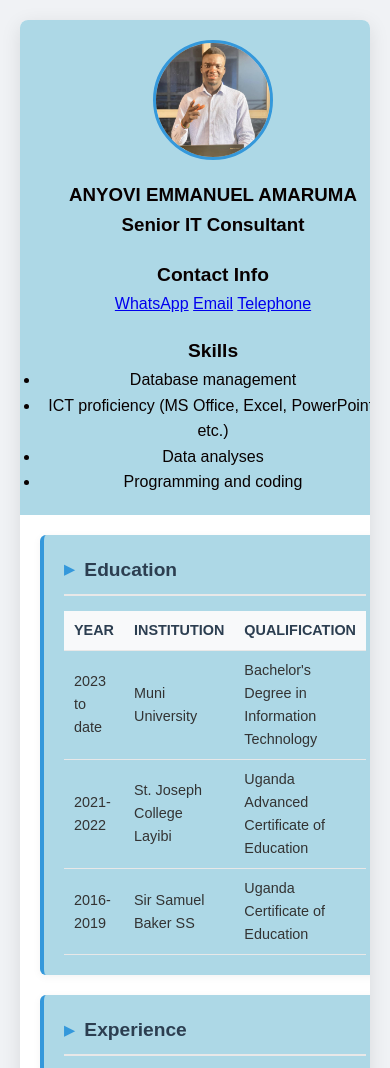
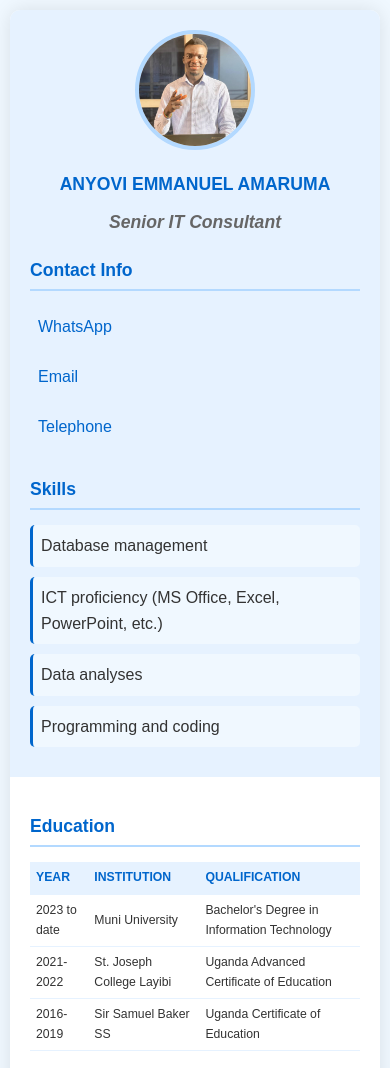
Before and after one commit to manizoh/cv-grid, a plain HTML site: page index.html in a window 390 px wide. Shown: the top 1068 px of the page. Drawn offline with Linux system fonts and the light colour scheme.

Commit message:
Update style.css

```diff
--- a/style.css
+++ b/style.css
@@ -1,4 +1,4 @@
-/* Base styles and reset */
+/* Reset and base styles */
 * {
     margin: 0;
     padding: 0;
@@ -6,282 +6,166 @@
 }
 
 body {
-    font-family: 'Arial', sans-serif;
+    font-family: Arial, sans-serif;
     line-height: 1.6;
+    background-color: #f0f8ff; /* Light blue background */
     color: #333;
-    background: #f0f2f5;
-    min-height: 100vh;
     padding: 20px;
 }
 
-/* Resume container with CSS Grid */
+/* Main resume container with Grid */
 .resume-container {
     display: grid;
-    grid-template-columns: 30% 70%;
-    grid-template-areas:
-        "sidebar main";
+    grid-template-columns: 30% 70%; /* Sidebar 30%, Main 70% */
+    grid-gap: 20px;
     max-width: 1200px;
     margin: 0 auto;
-    box-shadow: 0 5px 20px rgba(0, 0, 0, 0.1);
-    border-radius: 8px;
+    background-color: white;
+    border-radius: 10px;
+    box-shadow: 0 0 20px rgba(0, 0, 0, 0.1);
     overflow: hidden;
-    background-color: white;
-    min-height: 90vh;
 }
 
-/* Sidebar styling */
+/* Sidebar styles */
 aside {
-    grid-area: sidebar;
-    background: lightblue;
-    color: rgb(8, 0, 0);
+    background-color: #e6f2ff; /* Light blue sidebar */
     padding: 30px;
-    display: grid;
-    grid-template-rows: auto auto auto auto;
-    gap: 25px;
-    align-content: start;
+    display: flex;
+    flex-direction: column;
+    gap: 30px;
 }
 
-/* Profile image */
+/* Profile picture */
 aside img {
-    width: 140px;
-    height: 140px;
+    width: 150px;
+    height: 150px;
     border-radius: 50%;
     object-fit: cover;
-    border: 3px solid #3498db;
+    border: 4px solid #b3d9ff;
     margin: 0 auto;
     display: block;
-    grid-row: 1;
 }
 
-/* Profile section */
-.profile {
+/* Sidebar headings */
+aside h1 {
+    font-size: 1.5em;
+    color: #0066cc;
+    margin-bottom: 10px;
     text-align: center;
-    grid-row: 2;
 }
 
-.profile h1 {
-    font-size: 1.6rem;
-    margin-bottom: 8px;
-    color: #3498db;
-    font-weight: 600;
+aside h2 {
+    font-size: 1.3em;
+    color: #0066cc;
+    margin-bottom: 15px;
+    border-bottom: 2px solid #b3d9ff;
+    padding-bottom: 5px;
 }
 
-.profile h3 {
-    font-size: 1.1rem;
-    color: #ecf0f1;
-    font-weight: 400;
-    padding: 6px 12px;
-    background: rgba(52, 152, 219, 0.2);
-    border-radius: 15px;
-    display: inline-block;
+aside h3 {
+    font-size: 1.1em;
+    color: #666;
+    text-align: center;
+    font-style: italic;
 }
 
-/* Contact section */
-.contact {
-    grid-row: 3;
+/* Contact links */
+aside a {
+    display: block;
+    color: #0066cc;
+    text-decoration: none;
+    margin-bottom: 8px;
+    padding: 8px;
+    border-radius: 5px;
+    transition: background-color 0.3s;
 }
 
-.contact h2 {
-    font-size: 1.3rem;
-    margin-bottom: 12px;
-    color: #3498db;
-    padding-bottom: 6px;
-    border-bottom: 1px solid rgba(255, 255, 255, 0.2);
+aside a:hover {
+    background-color: #b3d9ff;
 }
 
-.contact a {
-    display: grid;
-    grid-template-columns: 20px 1fr;
-    align-items: center;
-    color: #ecf0f1;
-    text-decoration: none;
-    margin-bottom: 10px;
-    padding: 6px 10px;
-    border-radius: 4px;
-    transition: all 0.3s ease;
-    background: rgba(255, 255, 255, 0.05);
+/* Skills list */
+aside ul {
+    list-style-type: none;
+    padding-left: 0;
 }
 
-.contact a:hover {
-    background: rgba(52, 152, 219, 0.3);
-    transform: translateX(5px);
+aside li {
+    margin-bottom: 10px;
+    padding: 8px;
+    background-color: #f0f8ff;
+    border-radius: 5px;
+    border-left: 3px solid #0066cc;
 }
 
-.contact a::before {
-    content: "•";
-    color: #3498db;
+/* Main content styles */
+main {
+    padding: 30px;
+    background-color: white;
+    display: flex;
+    flex-direction: column;
+    gap: 30px;
+}
+
+/* Main content headings */
+main h2 {
+    font-size: 1.5em;
+    color: #0066cc;
+    margin-bottom: 15px;
+    border-bottom: 2px solid #b3d9ff;
+    padding-bottom: 5px;
+}
+
+/* Table styles */
+table {
+    width: 100%;
+    border-collapse: collapse;
+    margin-top: 10px;
+}
+
+th, td {
+    padding: 12px;
+    text-align: left;
+    border-bottom: 1px solid #e6f2ff;
+}
+
+th {
+    background-color: #e6f2ff;
+    color: #0066cc;
     font-weight: bold;
 }
 
-/* Skills section */
-.skills {
-    grid-row: 4;
+tr:hover {
+    background-color: #f0f8ff;
 }
 
-.skills h2 {
-    font-size: 1.3rem;
-    margin-bottom: 12px;
-    color: #3498db;
-    padding-bottom: 6px;
-    border-bottom: 1px solid rgba(255, 255, 255, 0.2);
+/* Lists in main content */
+main ul {
+    list-style-type: disc;
+    padding-left: 20px;
 }
 
-.skills ul {
-    list-style: none;
-}
-
-.skills li {
-    margin-bottom: 8px;
-    padding-left: 18px;
-    position: relative;
-    transition: transform 0.3s ease;
-}
-
-.skills li:hover {
-    transform: translateX(5px);
-}
-
-.skills li::before {
-    content: "▸";
-    color: #3498db;
-    position: absolute;
-    left: 0;
-    font-weight: bold;
-}
-
-/* Main content styling */
-main {
-    grid-area: main;
-    padding: 30px;
-    display: grid;
-    grid-template-rows: auto auto auto;
-    gap: 25px;
-    align-content: start;
-}
-
-/* Main content sections */
-main section {
-    background: lightblue;
-    padding: 20px;
-    border-radius: 6px;
-    box-shadow: 0 2px 8px rgba(0, 0, 0, 0.05);
-    border-left: 4px solid #3498db;
-    transition: transform 0.3s ease, box-shadow 0.3s ease;
-}
-
-main section:hover {
-    transform: translateY(-3px);
-    box-shadow: 0 4px 12px rgba(0, 0, 0, 0.1);
-}
-
-/* Section headings */
-main h2 {
-    font-size: 1.4rem;
-    margin-bottom: 15px;
-    color: #2c3e50;
-    padding-bottom: 8px;
-    border-bottom: 2px solid #e8e8e8;
-    display: grid;
-    grid-template-columns: auto 1fr;
-    align-items: center;
-    gap: 10px;
-}
-
-main h2::before {
-    content: "▶";
-    color: #3498db;
-    font-size: 0.7em;
-}
-
-/* Text styles */
-main p {
-    margin-bottom: 12px;
-    color: #555;
-    line-height: 1.5;
-}
-
-main ul {
-    padding-left: 18px;
+main li {
     margin-bottom: 8px;
 }
 
-main li {
-    margin-bottom: 6px;
-    position: relative;
-    padding-left: 8px;
+/* References section */
+main p {
+    margin-bottom: 10px;
 }
 
-main li::before {
-    content: "•";
-    color: #3498db;
-    font-weight: bold;
-    position: absolute;
-    left: -12px;
-}
+/* Responsive Design */
+@media screen and (max-width: 768px) {
+    body {
+        padding: 10px;
+    }
 
-/* Table styling */
-table {
-    width: 100%;
-    border-collapse: collapse;
-    margin-top: 8px;
-}
-
-th, td {
-    padding: 10px 12px;
-    text-align: left;
-    border-bottom: 1px solid #e8e8e8;
-}
-
-th {
-    background-color: #f8f9fa;
-    font-weight: 600;
-    color: #2c3e50;
-}
-
-tr {
-    transition: background-color 0.3s ease;
-}
-
-tr:hover {
-    background-color: #f5f7fa;
-}
-
-/* References section */
-.references p {
-    margin-bottom: 8px;
-}
-
-.references p strong {
-    color: #2c3e50;
-    display: block;
-    margin-top: 12px;
-    font-size: 1.1rem;
-}
-
-.references p:not(strong) {
-    padding-left: 15px;
-    color: #666;
-    font-size: 0.95rem;
-}
-
-/* Responsive design for mobile */
-@media (max-width: 768px) {
     .resume-container {
-        grid-template-columns: 1fr;
-        grid-template-areas:
-            "sidebar"
-            "main";
-        min-height: auto;
+        grid-template-columns: 1fr; /* Single column layout */
+        grid-gap: 15px;
     }
 
     aside {
-        padding: 20px;
-        gap: 20px;
-        text-align: center;
-        grid-template-rows: auto auto auto auto;
-    }
-
-    main {
         padding: 20px;
         gap: 20px;
     }
@@ -291,66 +175,45 @@ tr:hover {
         height: 120px;
     }
 
-    .profile h1 {
-        font-size: 1.4rem;
+    aside h1 {
+        font-size: 1.3em;
     }
 
-    .profile h3 {
-        font-size: 1rem;
+    aside h2 {
+        font-size: 1.2em;
     }
 
-    main h2, aside h2 {
-        font-size: 1.2rem;
+    main {
+        padding: 20px;
+        gap: 20px;
+    }
+
+    main h2 {
+        font-size: 1.3em;
     }
 
     th, td {
-        padding: 8px 10px;
-        font-size: 0.9rem;
-    }
-
-    .contact a {
-        grid-template-columns: 1fr;
-        text-align: center;
-        justify-items: center;
-        gap: 5px;
-    }
-
-    .contact a::before {
-        display: none;
+        padding: 8px;
+        font-size: 0.9em;
     }
 }
 
-/* Print styles */
-@media print {
-    body {
-        background: white;
-        padding: 0;
+/* Additional small screen adjustments */
+@media screen and (max-width: 480px) {
+    aside h1 {
+        font-size: 1.1em;
     }
 
-    .resume-container {
-        box-shadow: none;
-        border-radius: 0;
-        min-height: auto;
+    aside h2, main h2 {
+        font-size: 1.1em;
     }
 
-    aside {
-        background: #2c3e50 !important;
-        -webkit-print-color-adjust: exact;
+    th, td {
+        padding: 6px;
+        font-size: 0.85em;
+    }
+
+    table {
+        font-size: 0.9em;
     }
 }
-
-/* Animation for page load */
-@keyframes fadeInUp {
-    from {
-        opacity: 0;
-        transform: translateY(20px);
-    }
-    to {
-        opacity: 1;
-        transform: translateY(0);
-    }
-}
-
-.resume-container {
-    animation: fadeInUp 0.6s ease-out;
-}
```
